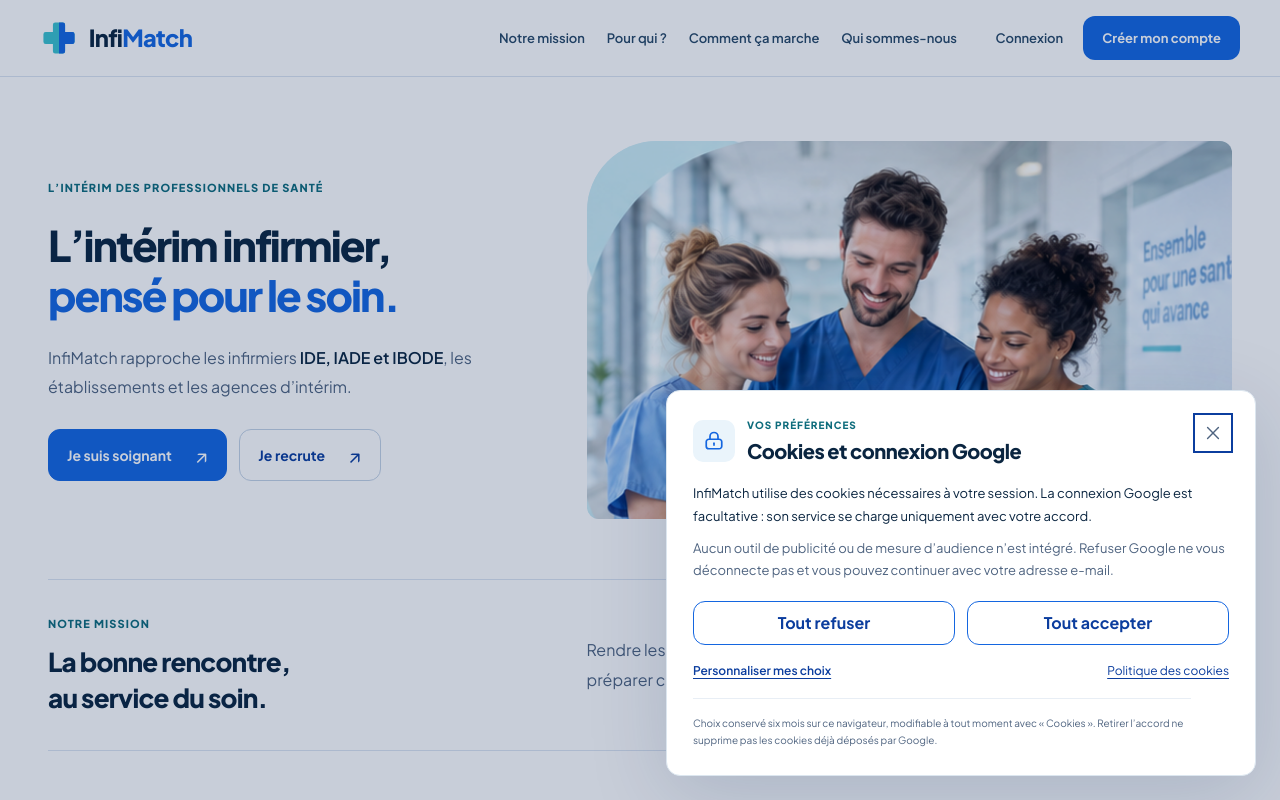
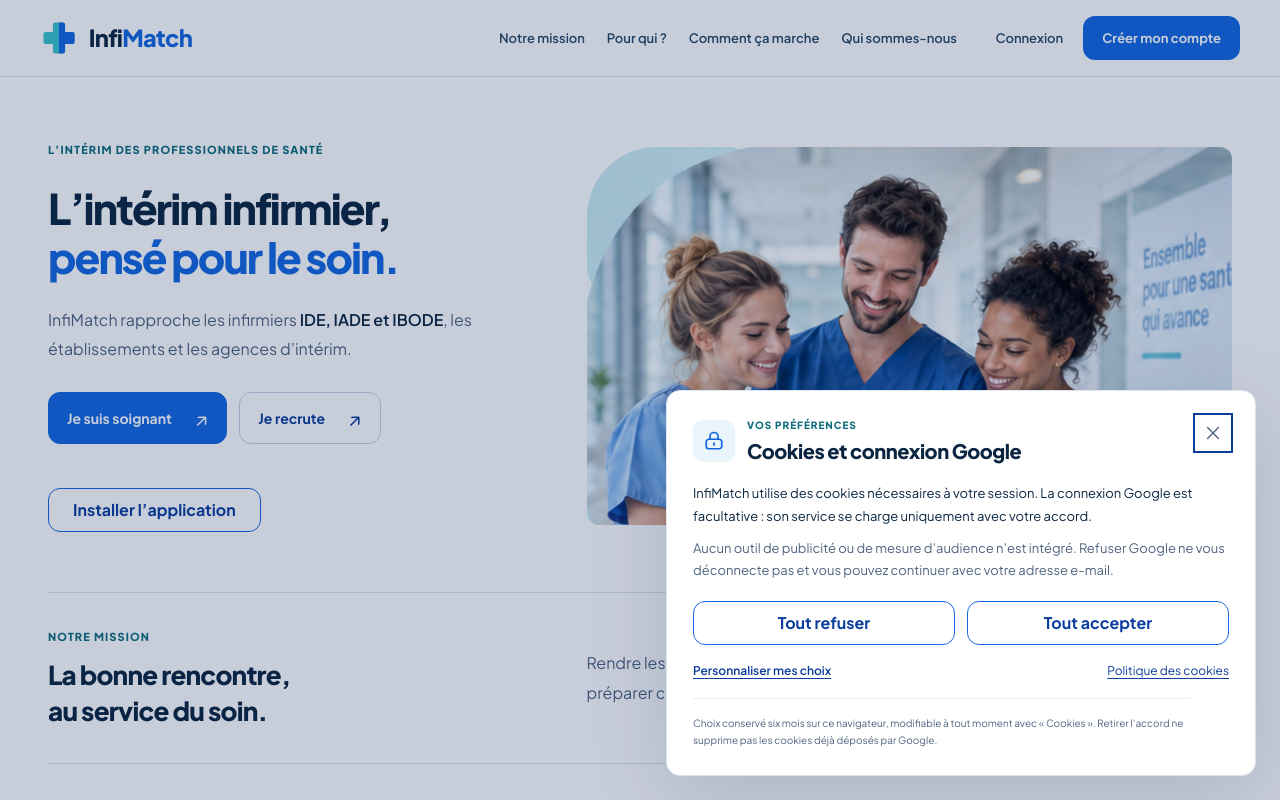
Before and after one commit to lebretyves/Infimactch_Prod, a React (Vite) app in the folder frontend/: page / in a window 1280 px wide. Shown: the top 800 px of the page. Built offline with nearby package versions, Linux system fonts and the light colour scheme; no server answers.

Commit message:
Offer installation on public home and remove page catalogue navigation

```diff
--- a/frontend/src/layouts/AppLayout.tsx
+++ b/frontend/src/layouts/AppLayout.tsx
@@ -134,10 +134,6 @@ export function AppLayout() {
         )}
         <div className={s.bottom}>
           <Link to="/compte" className={s.catalogue}>Mon compte</Link>
-          <Link to="/installer" className={s.catalogue}>Installer l’application</Link>
-          <Link to="/catalogue" className={s.catalogue}>
-            Catalogue des pages
-          </Link>
           <Button variant="ghost" onClick={exit}>
             <Icon name="arrow-left" size={18} />
             Déconnexion
--- a/frontend/src/pages/AccueilPublic.module.css
+++ b/frontend/src/pages/AccueilPublic.module.css
@@ -166,3 +166,5 @@
   .footerBas { flex-direction: column; gap: 8px; font-size: 10px; }
   .footerBas a { display: inline-flex; align-items: center; min-height: 44px; }
 }
+.installation { margin-top: 20px; }
+.installation a { white-space: normal; }
--- a/frontend/src/pages/AccueilPublic.tsx
+++ b/frontend/src/pages/AccueilPublic.tsx
@@ -128,6 +128,7 @@ export default function AccueilPublic() {
               <a href="#soignants" className={s.actionPrimaire} onClick={(event) => suivreAncre(event, 'soignants')}>Je suis soignant <span aria-hidden="true">↗</span></a>
               <a href="#recruteurs" className={s.actionSecondaire} onClick={(event) => suivreAncre(event, 'recruteurs')}>Je recrute <span aria-hidden="true">↗</span></a>
             </div>
+            <div className={s.installation}><ButtonLink to="/installer" variant="outline">Installer l’application</ButtonLink></div>
           </div>
           <div className={s.visuel}><PhotoMaquette variante="accueil" /></div>
         </section>
@@ -200,9 +201,9 @@ export default function AccueilPublic() {
           <div className={s.footerMarque}><Link to="/" aria-label="InfiMatch, accueil"><Logo size={38} withWordmark tone="light" /></Link><p>L’intérim infirmier,<br />pensé pour le soin.</p></div>
           <nav aria-label="Découvrir InfiMatch"><h2>Découvrir InfiMatch</h2><a href="#notre-mission">Notre mission</a><a href="#qui-sommes-nous">Qui sommes-nous</a><a href="#questions-frequentes">Questions fréquentes</a></nav>
           <nav aria-label="Votre parcours"><h2>Votre parcours</h2><a href="#soignants">Soignants</a><a href="#recruteurs">Établissements et agences</a><a href="#comment-ca-marche">Comment ça marche</a></nav>
-          <nav aria-label="Informations légales"><h2>Informations</h2><Link to="/installer">Installer l’application</Link><Link to="/accessibilite">Accessibilité</Link><Link to="/ecoconception">Écoconception</Link><Link to="/mentions-legales">Mentions légales</Link><Link to="/mentions-legales#confidentialite">Confidentialité</Link><Link to="/mentions-legales#conditions">Conditions d’utilisation</Link></nav>
+          <nav aria-label="Informations légales"><h2>Informations</h2><Link to="/accessibilite">Accessibilité</Link><Link to="/ecoconception">Écoconception</Link><Link to="/mentions-legales">Mentions légales</Link><Link to="/mentions-legales#confidentialite">Confidentialité</Link><Link to="/mentions-legales#conditions">Conditions d’utilisation</Link></nav>
         </div>
-        <div className={`${s.conteneur} ${s.footerBas}`}><p>InfiMatch · Projet de plateforme d’intérim infirmier</p><Link to="/catalogue">Catalogue des pages</Link></div>
+        <div className={`${s.conteneur} ${s.footerBas}`}><p>InfiMatch · Projet de plateforme d’intérim infirmier</p></div>
       </footer>
     </EcranPublic>
   );
--- a/frontend/src/router.tsx
+++ b/frontend/src/router.tsx
@@ -7,7 +7,6 @@ const Accessibilite = lazy(() => import("./pages/Qualite").then(m => ({ default:
 const Ecoconception = lazy(() => import("./pages/Qualite").then(m => ({ default: m.Ecoconception })));
 const Notifications = lazy(() => import("./pages/Notifications"));
 const ApercuAnnonces = lazy(() => import("./pages/ApercuAnnonces"));
-const Catalogue = lazy(() => import("./pages/Catalogue"));
 const Besoins = lazy(() => import("./pages/Besoins"));
 const Etablissement = lazy(() => import("./pages/Etablissement"));
 const Dossier = lazy(() => import("./pages/Dossier"));
@@ -62,7 +61,7 @@ export const router = creerRouteur([{ element: <QualityRoot />, children: [
   { path: "/installer", element: <Installer /> },
   { path: "/accessibilite", element: <Accessibilite /> },
   { path: "/ecoconception", element: <Ecoconception /> },
-  { path: "/catalogue", element: <Catalogue /> },
+  { path: "/catalogue", element: <Navigate to="/" replace /> },
   { path: "/apercu-annonces", element: <ApercuAnnonces /> },
   { path: "/connexion", element: <Connexion /> },
   { path: "/mot-de-passe-oublie", element: <MotDePasseOublie /> },
```
Also changed, not shown: 2 other files (tests, documents, lock files or other folders).
